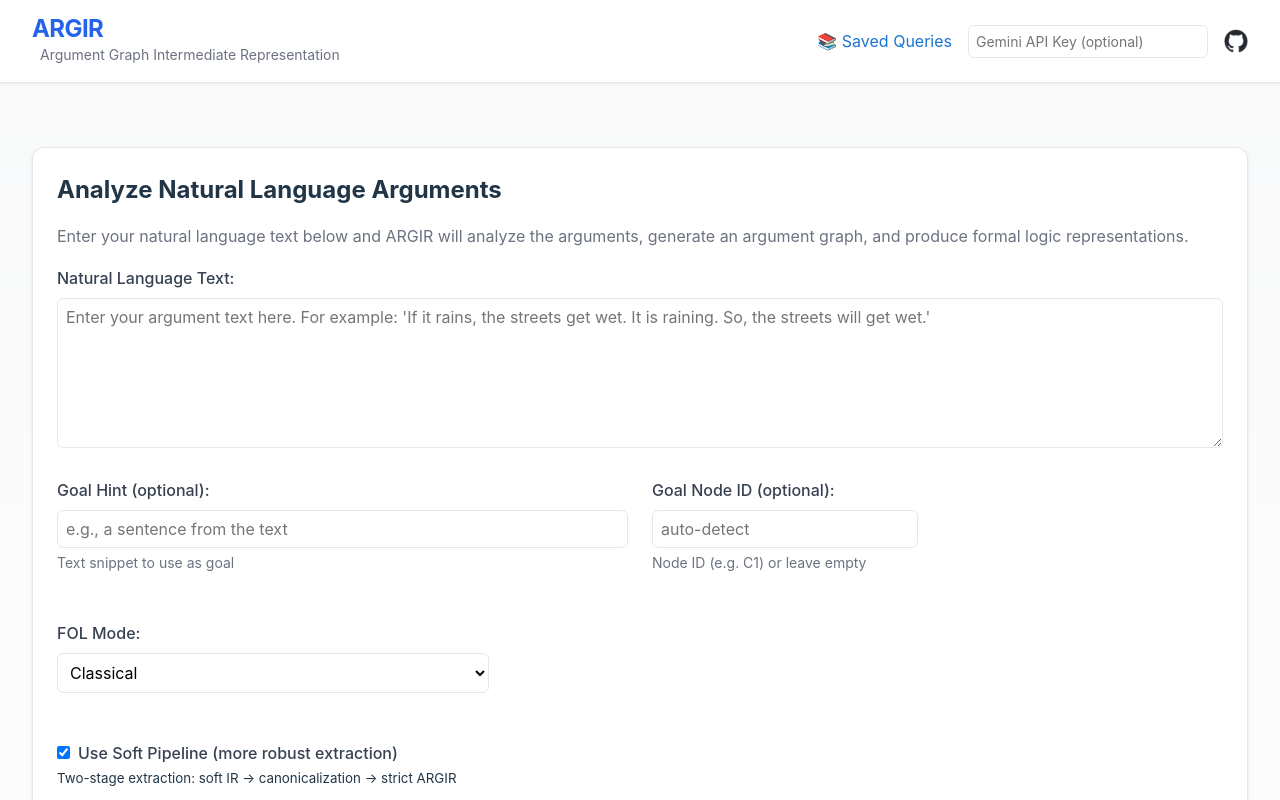
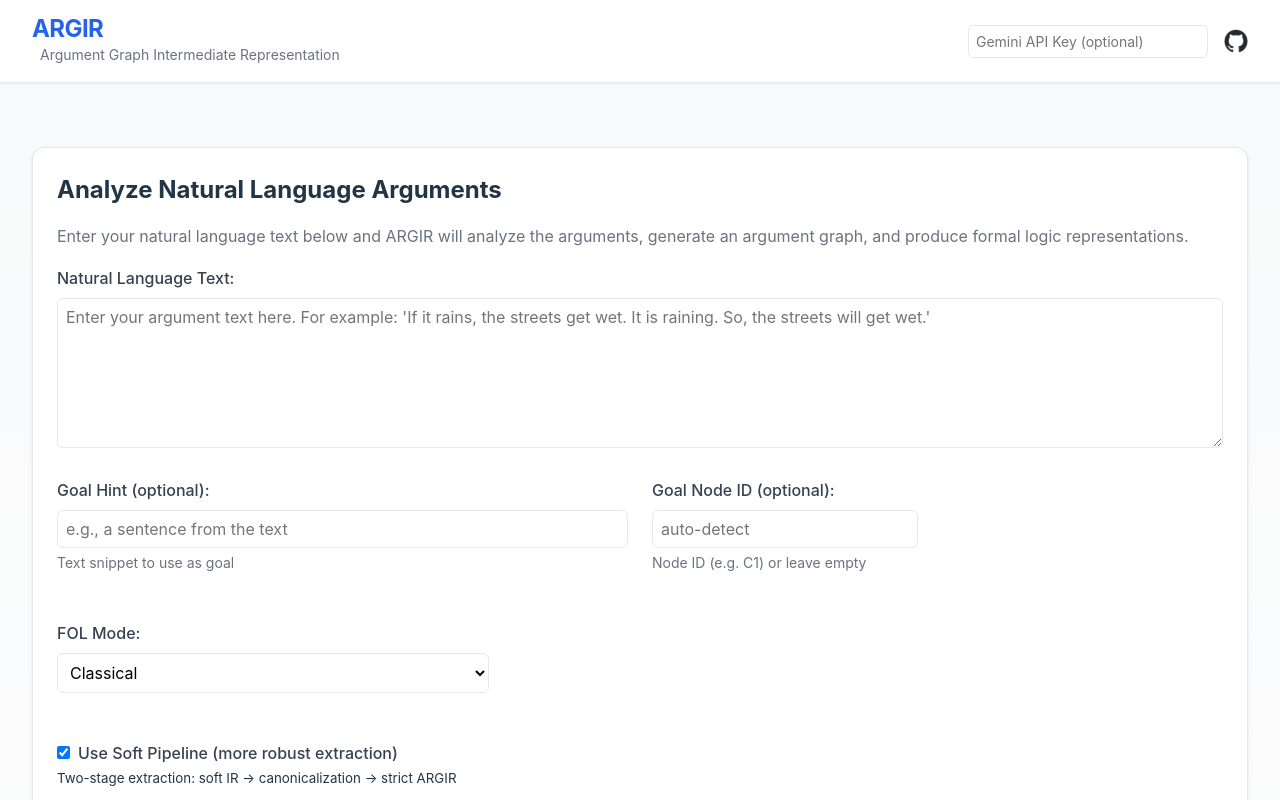
Before and after one commit to namin/argir, a React (Vite) app in the folder frontend/: page / in a window 1280 px wide. Shown: the top 800 px of the page. Built offline with nearby package versions, Linux system fonts and the light colour scheme.

Commit message:
remove link to saved

```diff
--- a/frontend/src/App.tsx
+++ b/frontend/src/App.tsx
@@ -183,12 +183,6 @@
           <span className="subtitle">Argument Graph Intermediate Representation</span>
         </div>
         <div className="spacer" />
-        <a
-          href="/saved"
-          style={{ marginRight: '1rem', color: '#1976d2', textDecoration: 'none' }}
-        >
-          📚 Saved Queries
-        </a>
         <input
           type="password"
           value={apiKey}
```
